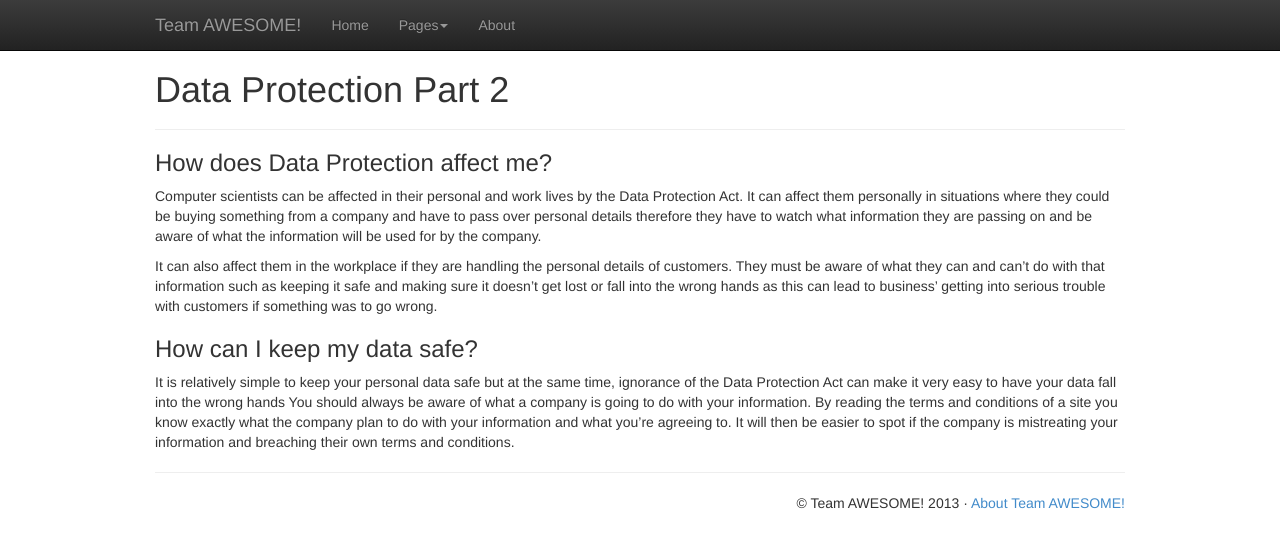
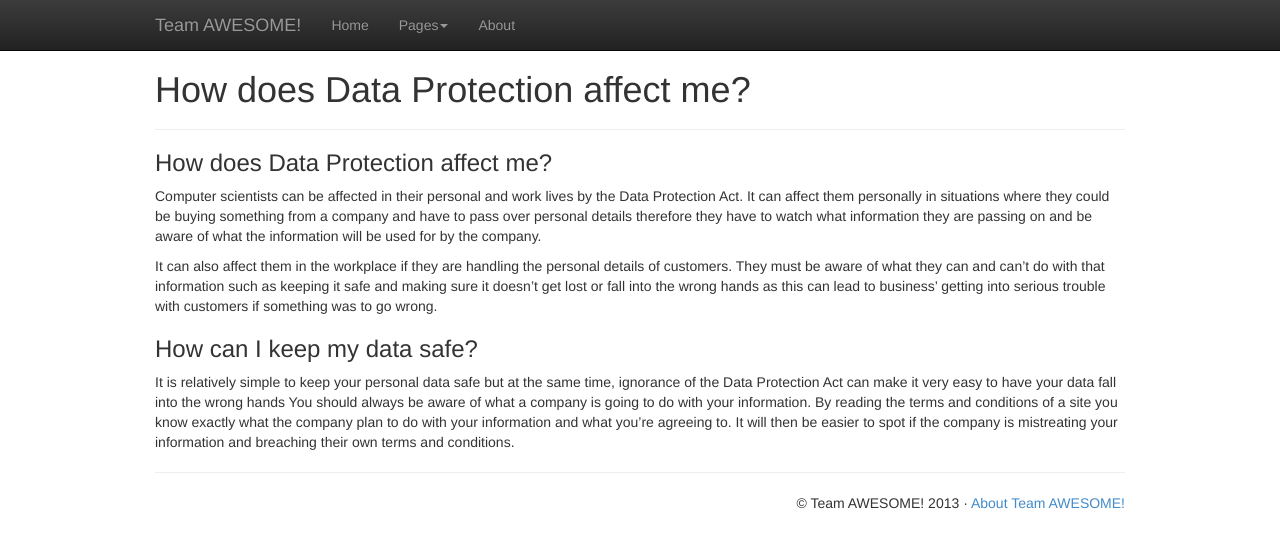
Before and after one commit to adamus1red/tripping-octo-adventure, a Jekyll site: the page built from _posts/2013-11-30-data-protection-2.md, in a window 1280 px wide. Shown: the top 548 px of the page. Built offline with Jekyll 4.4.1, drawn with Linux system fonts in a browser that asks for light colours; Markdown is read by kramdown in place of the engine named in the settings.

Commit message:
Update 2013-11-30-data-protection-2.md

```diff
--- a/_posts/2013-11-30-data-protection-2.md
+++ b/_posts/2013-11-30-data-protection-2.md
@@ -1,7 +1,8 @@
 ---
 layout: page
-title: Data Protection Part 2
-excerpt: How does Data Protection affect me?
+title: How does Data Protection affect me?
+excerpt: Data Protection
+author: Thomas Sinclair
 ---
 
 ###How does Data Protection affect me?
```
